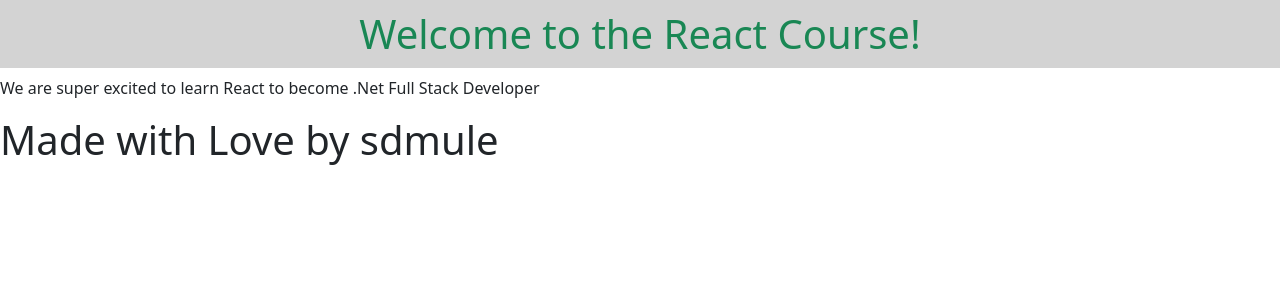
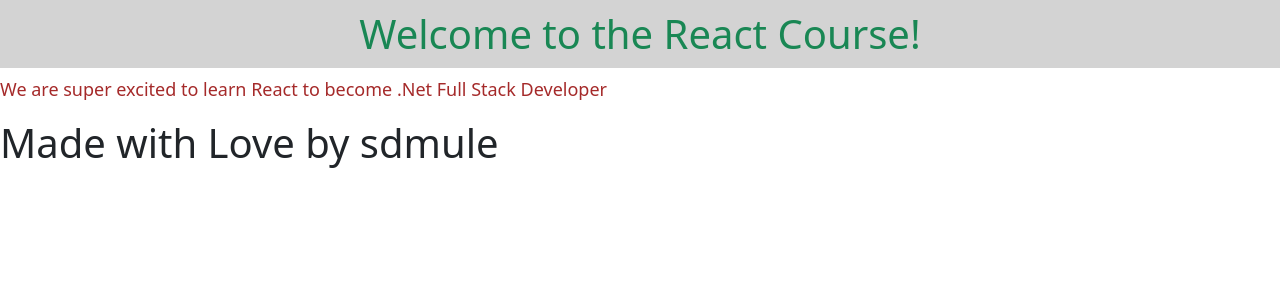
Before and after one commit to sdmule/taskopedia, a React (Vite) app: page / in a window 1280 px wide. Shown: the top 300 px of the page. Built offline with nearby package versions, Linux system fonts and the light colour scheme.

Commit message:
Cutom Styling(After creating the custom styling, we have to import it in the React component to use that)

```diff
--- a/src/main.jsx
+++ b/src/main.jsx
@@ -1,4 +1,5 @@
 import { createRoot } from "react-dom/client";
+import "./style.css";
 
 const root = createRoot(document.getElementById("root"));
 const pageStyle = {
@@ -11,7 +12,7 @@
   return (
     <div>
       <Header />
-      <p>
+      <p className="customHeading">
         We are super excited to learn React to become .Net Full Stack Developer
       </p>
       <Footer />
--- /dev/null
+++ b/src/style.css
@@ -0,0 +1,4 @@
+.customHeading {
+  color: brown;
+  font-size: large;
+}
```
